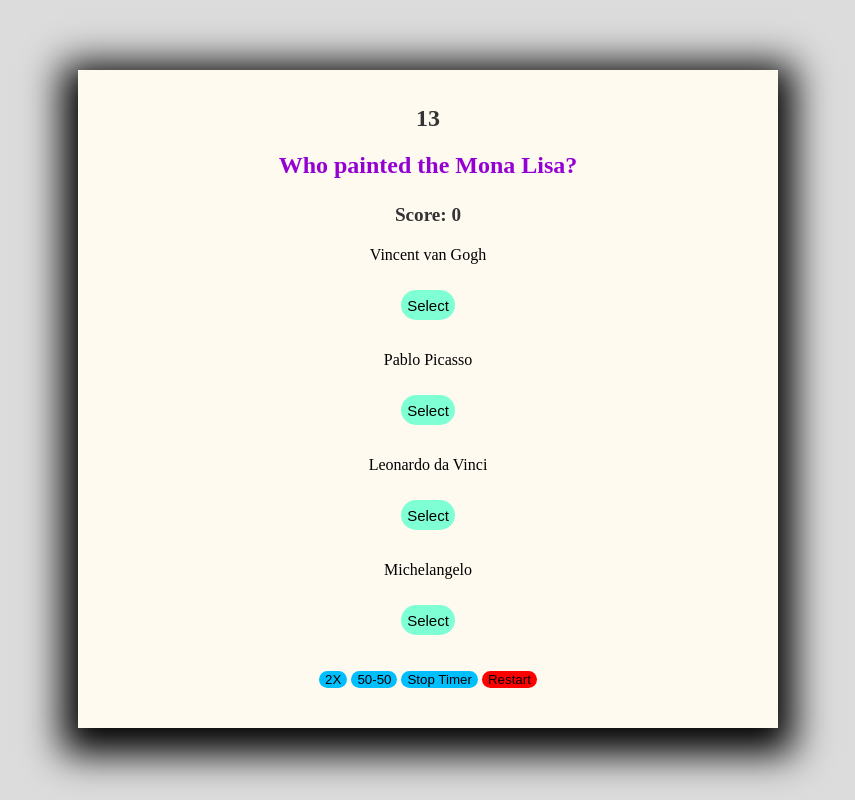
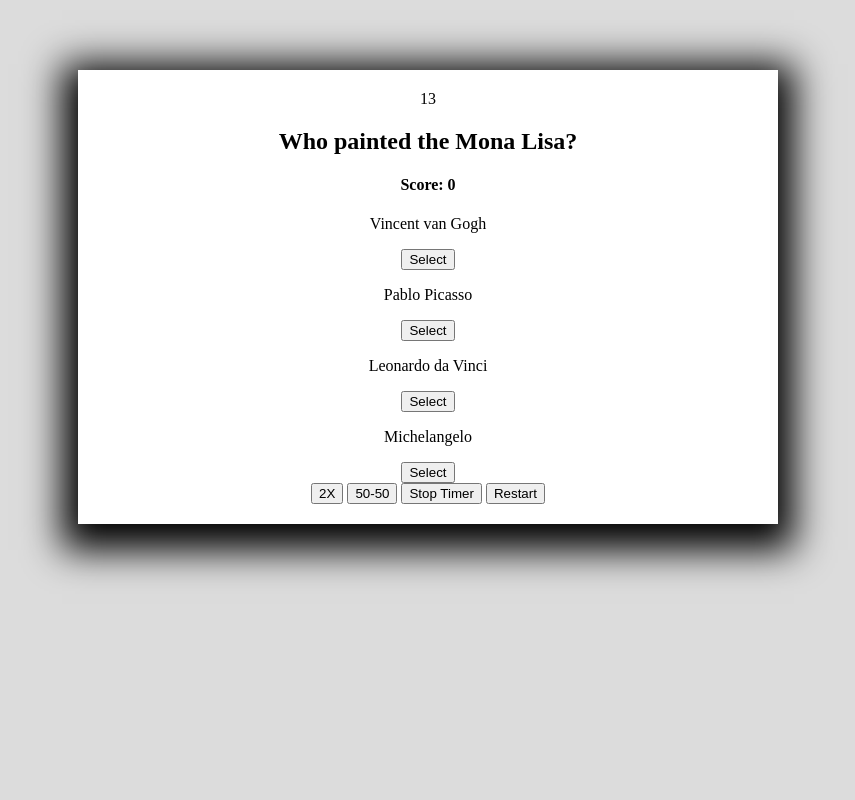
Before and after one commit to Jaffar43/rock_paper_scissors, a plain HTML site: page index.html in a window 1280 px wide. Both pictures are taken after a click on the button "Start the Game". Shown: the whole page, without its empty margins (212-1067 px from the left). Drawn offline with Linux system fonts and the light colour scheme.

Commit message:
My style2

```diff
--- a/style.css
+++ b/style.css
@@ -8,103 +8,8 @@ body {
 }
 
 .container {
-  background-color: floralwhite;
+  background-color: white;
   margin: 50px 50px 0px 50px;
   padding: 20px;
   box-shadow: 0 10px 36px 16px rgba(0, 0, 0, 1);
 }
-
-.centered {
-  text-align: center;
-}
-
-.hsg {
-  color: #9400d3;
-  margin-bottom: 20px;
-}
-
-.buttonDefault {
-  height: 30px;
-  margin-bottom: 15px;
-  margin-top: 10px;
-  border-radius: 20px;
-  font-size: 15px;
-  border: none;
-  background-color: #7fffd4;
-}
-
-.buttonDefault:hover {
-  background-color: #00ced1;
-}
-
-.helpButton {
-  background-color: #00bfff;
-  border: none;
-  border-radius: 30px;
-}
-
-.helpButton:hover {
-  background-color: #0000cd;
-}
-
-.restartButton {
-  background-color: #ff0000;
-  border: none;
-  border-radius: 30px;
-}
-
-.restartButton:hover {
-  background-color: #8b0000;
-}
-
-.start-button {
-  font-size: 20px;
-  padding: 15px 30px;
-  margin: 20px;
-  border: none;
-  border-radius: 30px;
-  background-color: #9932cc;
-}
-
-.start-button:hover {
-  background-color: #7b1fa2;
-}
-
-.controls {
-  margin: 20px 0;
-}
-
-#score {
-  font-size: 1.2em;
-  margin-bottom: 20px;
-  color: #333;
-}
-
-#timer {
-  font-size: 1.5em;
-  font-weight: bold;
-  color: #333;
-  margin: 15px 0;
-}
-
-#startButton {
-  margin: 30px 0;
-}
-
-.hidden {
-  display: none;
-}
-
-.disabled {
-  opacity: 0.5;
-  pointer-events: none;
-}
-
-@keyframes pulse {
-  from {
-    transform: scale(1);
-  }
-  to {
-    transform: scale(1.1);
-  }
-}
```
